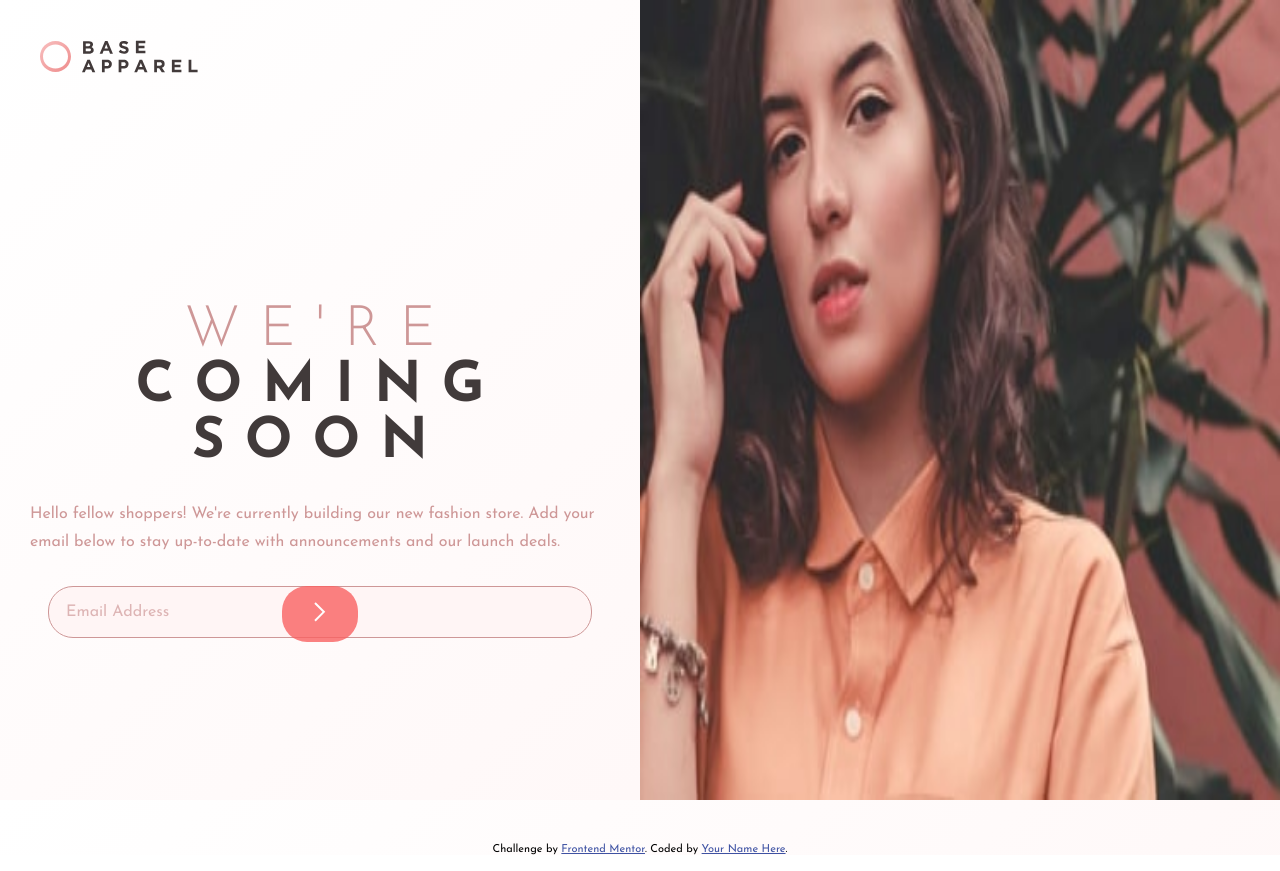
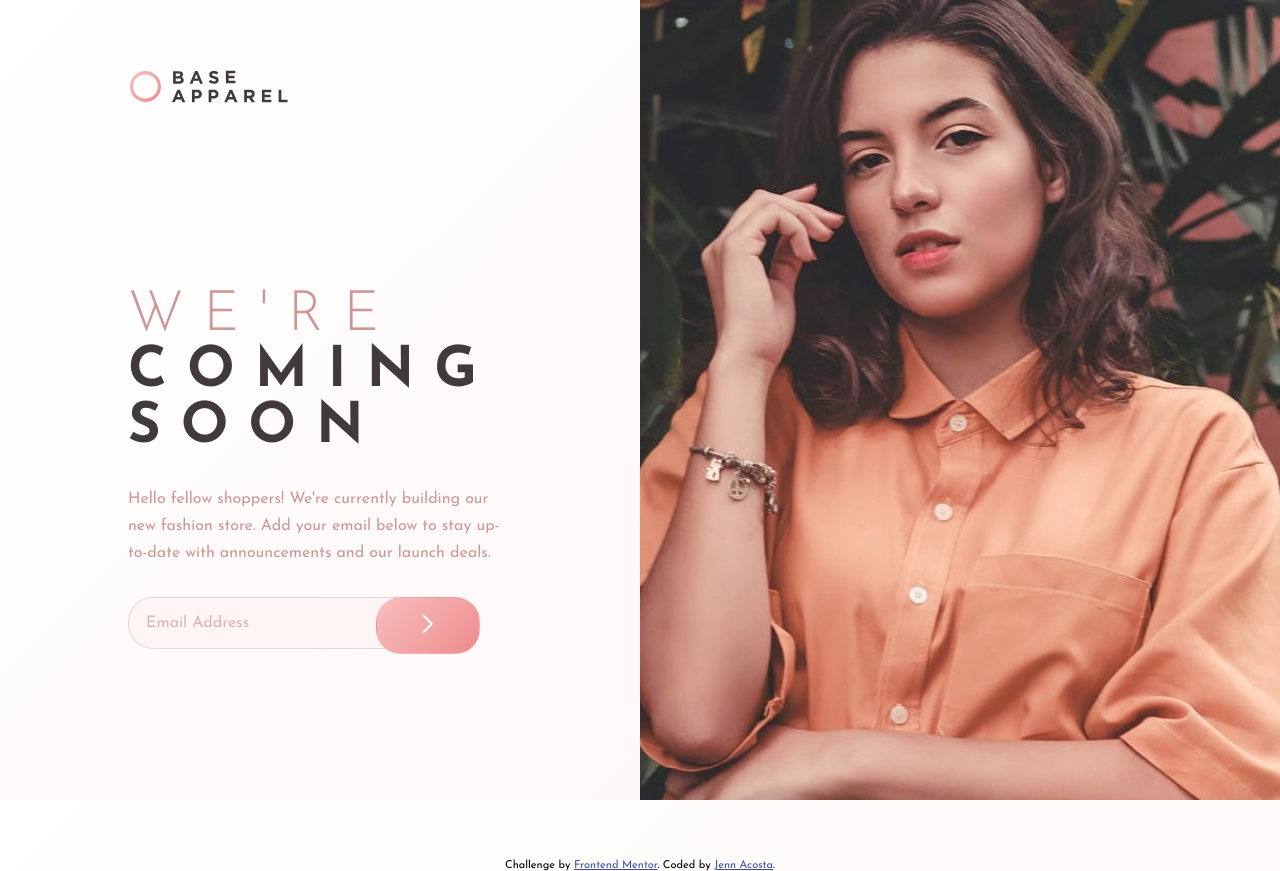
Before and after one commit to jennawlin3/base-apparel, a plain HTML site: page index.html in a window 1280 px wide. Drawn offline with Linux system fonts and the light colour scheme.

Commit message:
Add files via upload

```diff
--- a/assets/css/styles.css
+++ b/assets/css/styles.css
@@ -30,21 +30,18 @@ body {
 		"main";
 }
 
-.logo-container {
+.header {
 	grid-area: header;
-}
-
-.logo {
 	margin: 40px 0 40px 40px;
 }
 
 .hero-container {
 	width: 100%;
+	height: 60vh;
 	grid-area: hero;
-}
-
-.hero img {
-	width: 100%;
+	background: url(../../images/hero-mobile.jpg);
+	background-repeat: no-repeat;
+	background-size: cover;
 }
 
 .content h1 {
@@ -80,9 +77,9 @@ form {
 }
 
 input[type="email"] {
-	width: 85%;
+	width: 75%;
 	background: hsl(0, 100%, 98%);
-	border: 1px solid var(--desaturated-red);
+	border: 1px solid #413a3a29;
 	padding: 17px;
 	border-radius: 25px;
 	position: relative;
@@ -102,18 +99,20 @@ input[type="email"]:focus {
 	background-color: transparent;
 }
 
-form a {
-	background-color: var(--soft-red);
+#submit {
+	background: linear-gradient(135deg, hsl(0, 80%, 86%), hsl(0, 74%, 74%));
 	align-self: center;
-	padding: 16px 32px;
+	padding: 16px 35px;
 	border-radius: 25px;
 	position: absolute;
-	margin-left: 72%;
-	opacity: .8;
+	margin-left: 70%;
+	outline: none;
+	border: 1px solid transparent;
 }
 
-form a:hover {
-	opacity: .4;
+#submit:hover {
+	background: linear-gradient(135deg, hsl(0, 80%, 86%), hsl(0, 92%, 90%));
+
 }
 
 .error-msg {
@@ -131,7 +130,12 @@ form a:hover {
 	display: block;
 }
 
-@media screen and (min-width: 800px) {
+.attribution {
+	margin-top: 20px;
+}
+
+@media screen and (min-width: 950px) {
+
 	.container {
 		display: grid;
 		grid-template-columns: repeat(2, 1fr);
@@ -139,38 +143,73 @@ form a:hover {
 		grid-template-areas:
 		"header hero"
 		"main hero";
-		color: red;
+		background: linear-gradient(135deg, hsl(0, 0%, 100%), hsl(0, 100%, 98%));
 		width: 100vw;
+		min-height: 100vh;
 	}
 
-	.logo-container {
-		grid-area: logo logo;
+	.header {
+		grid-area: header;
+	}
+
+	.header img {
+		margin-top: 30px;
+		margin-left: 15%;
 	}
 
 	.content {
 		grid-area: main;
+		padding: 10% 20%;
+	}
+
+	.content h1, .content p {
+		margin: 30px 0;
+		text-align: start;
 	}
 
 	.hero-container {
 		grid-area: hero;
-		height: 100%;
+		width: 100%;
+		height: auto;
+		background: url(../../images/hero-desktop.jpg);
+		background-repeat: no-repeat;
+		background-size: cover;
 	}
 
-	.hero img {
-		width: 100%;
-		min-height: 100vh;
+	form{
+	width: 400px;
+	align-items: initial;
 	}
 
-	form {
-	width: 100%;
+	input[type="email"] {
+		width: 300px;
 	}
 
-form a {
-	margin-left: 0;
+	#submit {
+		margin-left: 200px;
+		padding: 16px 45px;
+	}
+
+	.error-msg p {
+		margin: 0;
 	}
 
 	footer {
 		grid-area: footer footer;
 	}
+}
 
+@media screen and (min-width: 1400px) {
+	form {
+		width: 600px;
+		align-items: initial;
 	}
+
+	input[type="email"] {
+		width: 450px;
+	}
+
+	form a {
+		margin-left: 280px;
+	}
+}
--- a/index.html
+++ b/index.html
@@ -22,18 +22,14 @@
     <img src="images/logo.svg" class="logo">
   </header>
   <div class="hero-container">
-    <figure class="hero">
-      <source srcset="images/hero-desy.jpg" type="" media="(min-width: 768px)" alt="desktop">
-        <img src="images/hero-mobile.jpg" alt="hero-mobile">
-    </figure>
   </div>
   <div class="content">
   <h1><span>We're</span> coming soon</h1>
   <p>Hello fellow shoppers! We're currently building our new fashion store.
   Add your email below to stay up-to-date with announcements and our launch deals.</p>
-  <form method="post" action="#">
-    <input type="email" name="email" placeholder="Email Address">
-    <a href="#"><img src="images/icon-arrow.svg"></a>
+  <form action="#">
+    <input type="email" id="email" required name="email" placeholder="Email Address">
+    <button type="submit" id="submit"><img src="images/icon-arrow.svg" class="submit-icon" disabled="disabled"></button>
     <div class="error-msg">
       <p>Please provide a valid email</p>
     </div>
@@ -44,8 +40,9 @@
   <footer>
     <p class="attribution">
       Challenge by <a href="https://www.frontendmentor.io?ref=challenge" target="_blank">Frontend Mentor</a>.
-      Coded by <a href="#">Your Name Here</a>.
+      Coded by <a href="#">Jenn Acosta</a>.
     </p>
   </footer>
+  <script src="script.js"></script>
 </body>
 </html>
--- /dev/null
+++ b/script.js
@@ -0,0 +1,17 @@
+const d = document;
+const submitBtn = d.getElementById("submit");
+const emailInput = d.getElementById("email");
+const errorMsg = d.querySelector(".error-msg");
+const patternEmail = /^(([^<>()[\]\.,;:\s@\"]+(\.[^<>()[\]\.,;:\s@\"]+)*)|(\".+\"))@(([^<>()[\]\.,;:\s@\"]+\.)+[^<>()[\]\.,;:\s@\"]{2,})$/i;
+
+console.log(errorMsg)
+
+emailInput.addEventListener("input", e => {
+    console.log(emailInput.value);
+
+    if(emailInput.value === "" || !patternEmail.test(emailInput.value)) {
+        errorMsg.classList.add("exist")
+    } else {
+        errorMsg.classList.remove("exist");
+    }
+})
```
Lines whose indentation alone changed are shown as unchanged.
